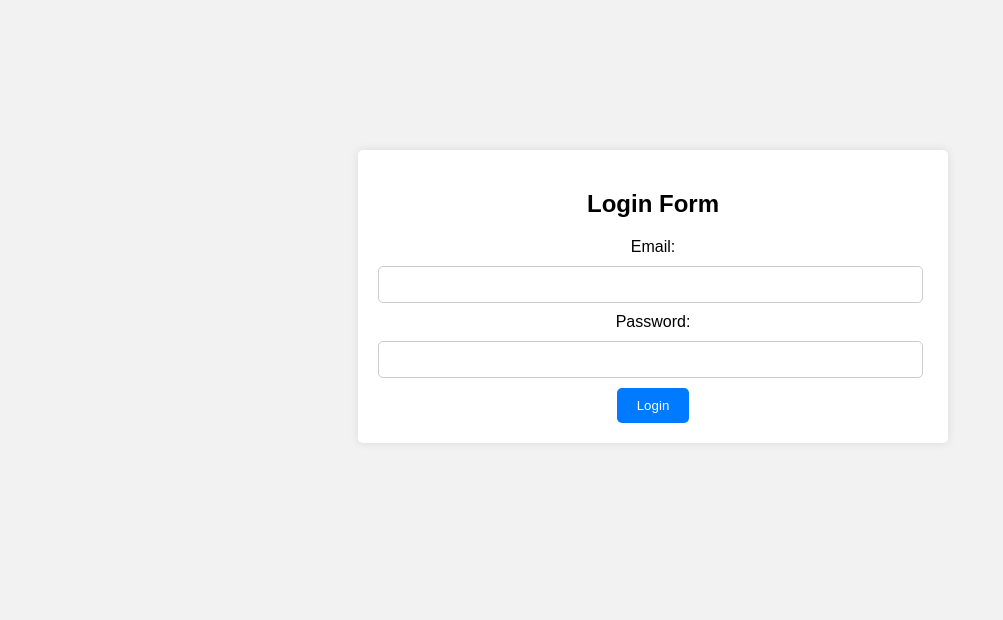
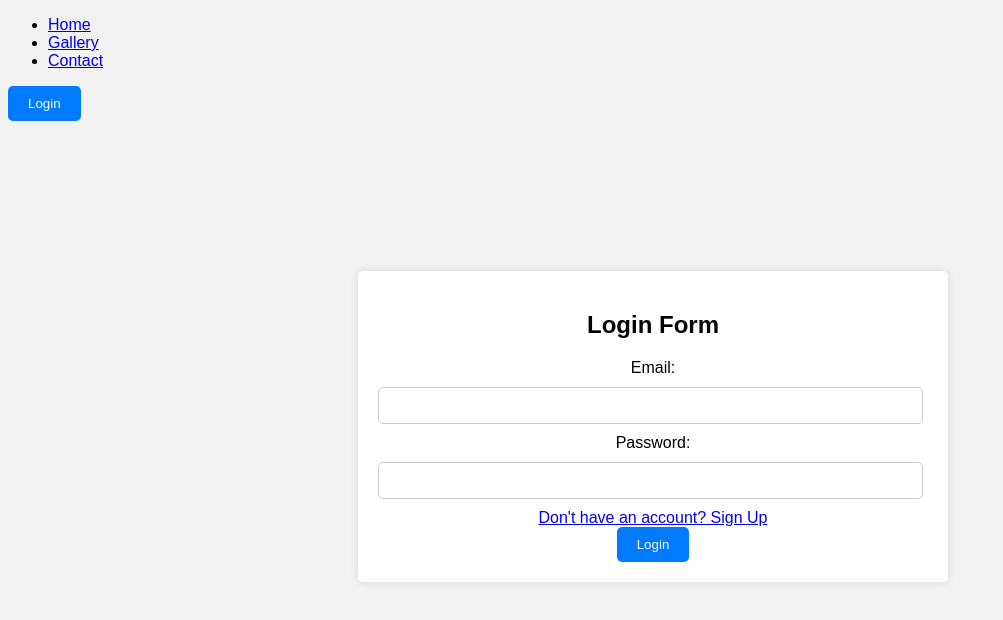
Before and after one commit to sand476/Adventure-Go, a plain HTML site: page final/login.html in a window 1280 px wide. Shown: the whole page, without its empty margins (0-1003 px from the left). Drawn offline with Linux system fonts and the light colour scheme.

Commit message:
Update login.html

```diff
--- a/final/login.html
+++ b/final/login.html
@@ -5,6 +5,17 @@
     <link rel="stylesheet" href="login.css" />
 </head>
 <body>
+    <header class="header">
+        <nav class="nav">
+            <ul class="nav_links">
+                <li><a href="#">Home</a></li>
+                <li><a href="#">Gallery</a></li>
+                <li><a href="#">Contact</a></li>
+            </ul>
+        </nav>
+        <a class="cta" href="login.html"><button>Login</button></a>
+    </header>
+    <section class="Home"></section>
     <div class="Login-form">
         <h2>Login Form</h2>
         <form id="Login-form" onsubmit="return showSuccessMessage()">
@@ -15,9 +26,9 @@
             <label for="password">Password:</label>
             <input type="password" id="password" name="password" required>
 
+            <a href="register">Don't have an account? Sign Up</a><br>
             <button type="submit">Login</button>
         </form>
-
         <div id="success-message" class="hidden">
             <p>Login Successful!</p>
         </div>
@@ -34,6 +45,9 @@
             // Show the success message
             document.getElementById("success-message").style.display = "block";
 
+            setTimeout(function() {
+                window.location.replace("booking.html"); // Replace "booking.html" with the URL of your booking page
+                }, 2000);
             return false;
         }
     </script>
```
